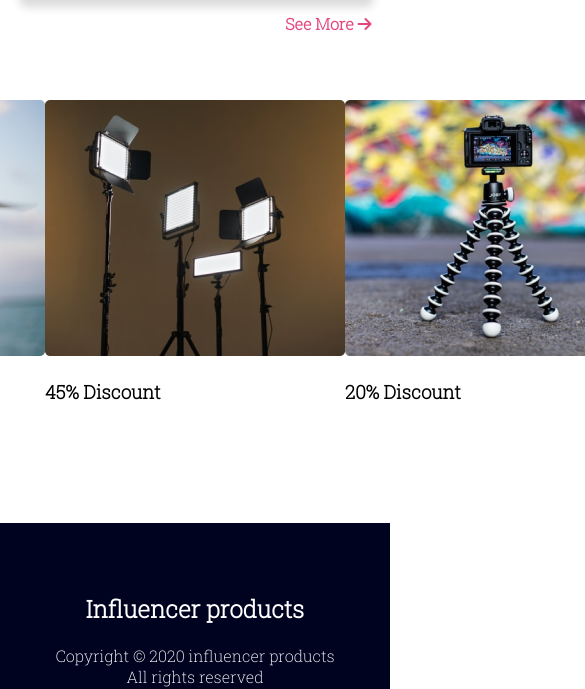
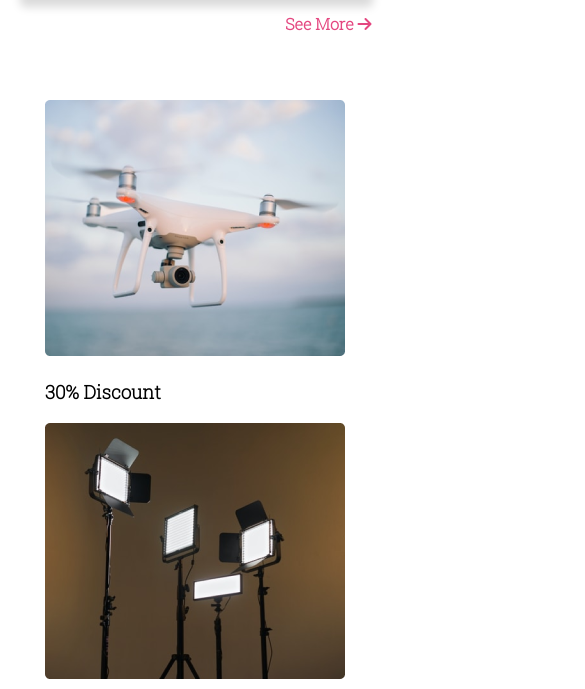
Before and after one commit to rahabulislam1/Influencer-Gear, a plain HTML site: page index.html in a window 390 px wide. Shown: the part 5270-5959 px from the top of the page, 585 px wide, since content can reach past the window. Drawn offline with Linux system fonts and the light colour scheme.

Commit message:
Bonus Updated

```diff
--- a/styles/style.css
+++ b/styles/style.css
@@ -194,6 +194,12 @@ main{
 }
 
 
+.section-3{
+    display: flex;
+    flex-direction: column;
+}
+
+
 .top-section-right-img img{
     order: 1;
     width: 200px;
```
